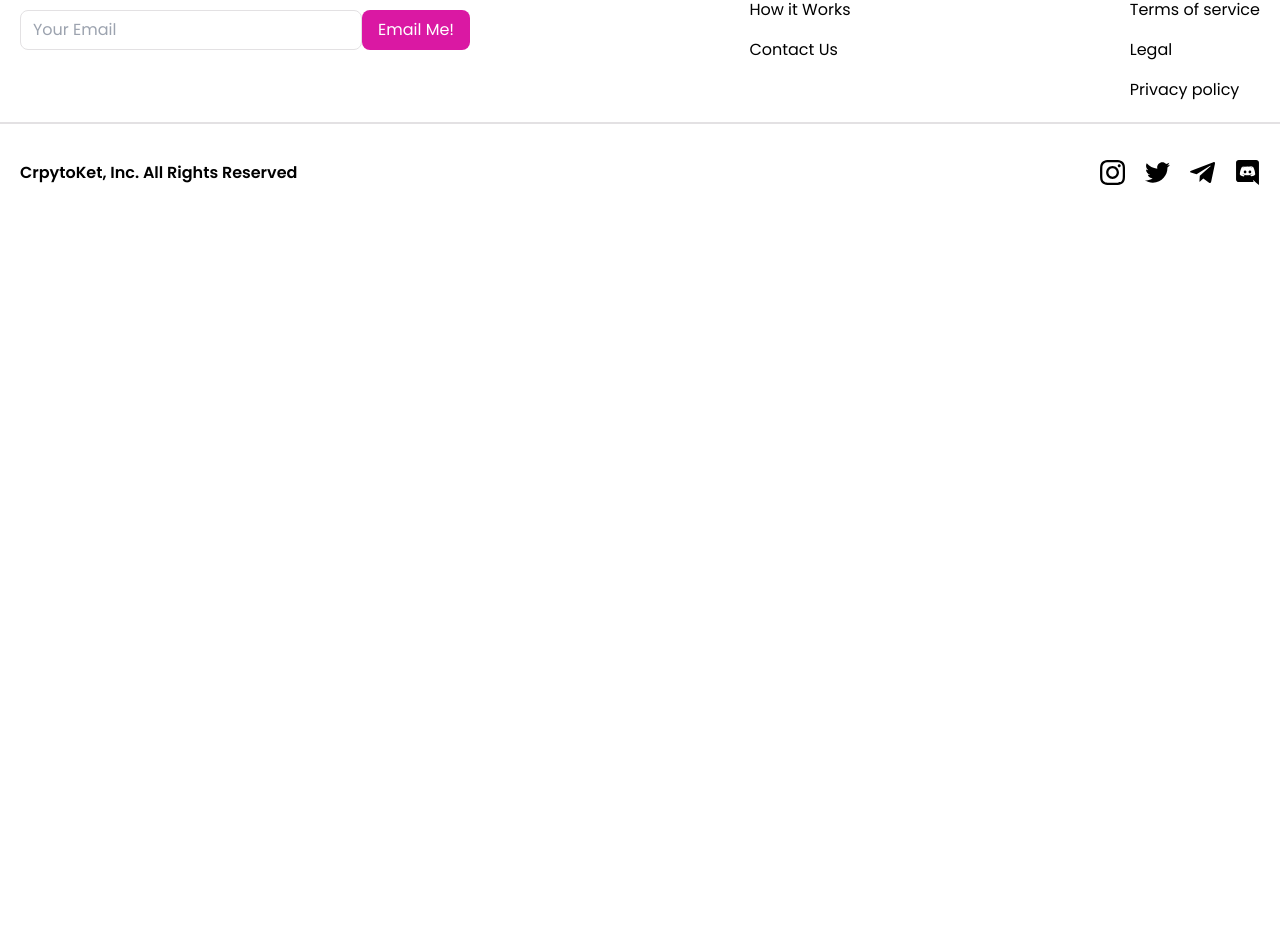
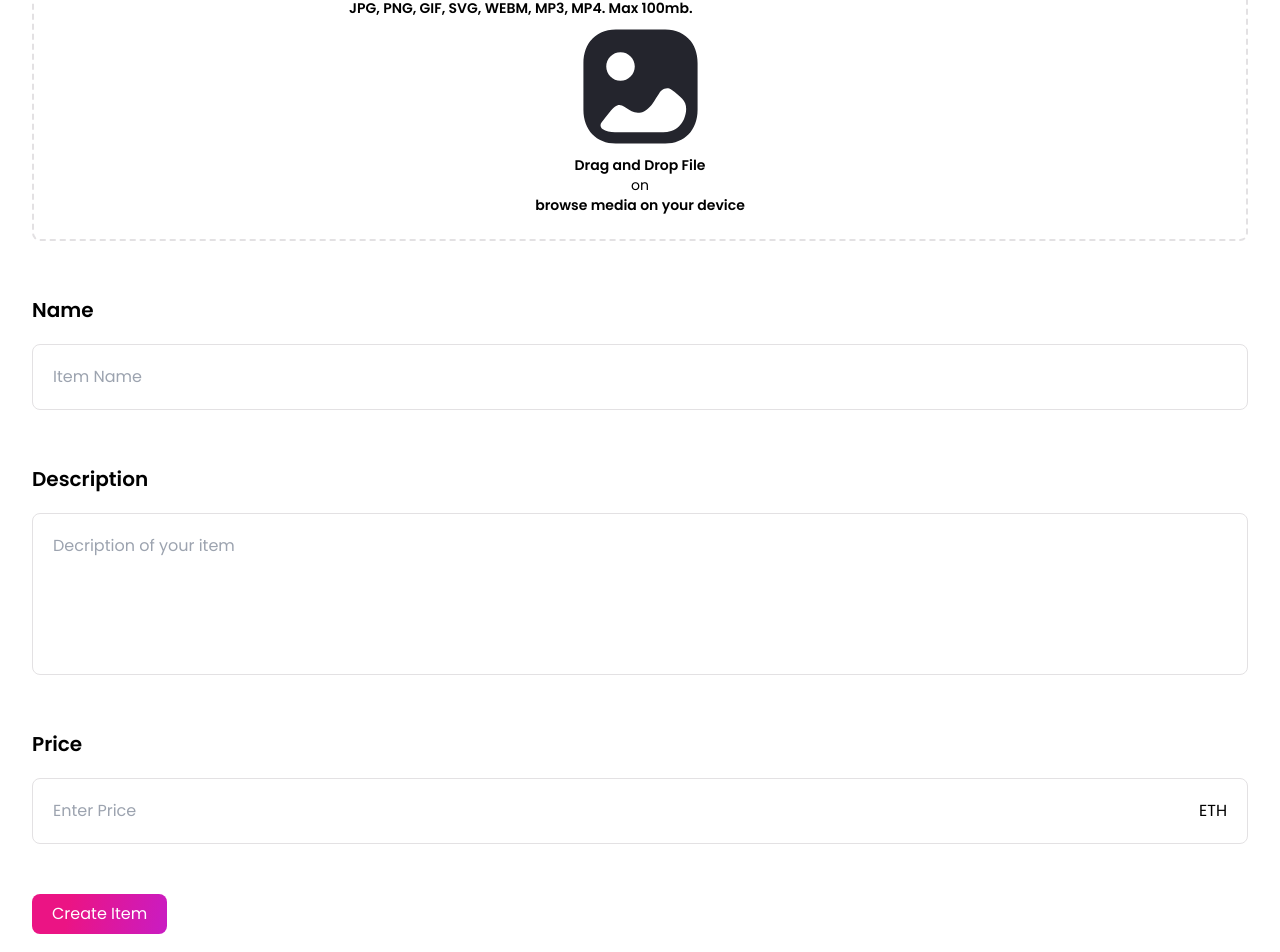
Before and after one commit to JohnGlod/crypto, a React (Create React App) app in the folder client/: page /create-item in a window 1280 px wide. Shown: the part 215-1167 px from the top of the page. Before the commit the page ends 800 px from the top, so only its background shows below. Built offline with nearby package versions, Linux system fonts and the light colour scheme.

Commit message:
created CreateItem page

```diff
--- a/client/src/components/Button.jsx
+++ b/client/src/components/Button.jsx
@@ -39,14 +39,20 @@ const SIZE = [
 };
  */
 
-export const Button = ({type, cName = '', url, title}) => {
+export const Button = ({ type, cName = '', url, title }) => {
   return type === 'submit' ? (
-    <button type={type} className={cName}>
+    <button
+      type={type}
+      className={`rounded-lg hover:opacity-80 duration-500 py-2 px-5 ${cName}`}
+    >
       {title}
     </button>
   ) : (
-    <button type='button' className={`rounded-lg hover:opacity-80 duration-500 py-2 px-5 ${cName}`}>
+    <button
+      type='button'
+      className={`rounded-lg hover:opacity-80 duration-500 py-2 px-5 ${cName}`}
+    >
       <NavLink to={url}>{title}</NavLink>
     </button>
   );
-}
+};
--- a/client/src/components/SocialList/index.jsx
+++ b/client/src/components/SocialList/index.jsx
@@ -4,12 +4,10 @@ import { IconTwitter } from './IconTwitter';
 import { IconDiscord } from './IconDiscord';
 
 import { useDarkMode } from '../../hooks/useDarkMode';
-import { useEffect } from 'react';
 
 export const SocialList = () => {
   const [isDarkMode] = useDarkMode();
   let colorIcons = isDarkMode ? 'white' : 'black';
-  console.log(isDarkMode);
   return (
     <ul className='flex gap-5 py-4'>
       <li >
--- a/client/src/hooks/useDarkMode.js
+++ b/client/src/hooks/useDarkMode.js
@@ -2,7 +2,7 @@ import { useEffect, useState } from "react"
 
 export const useDarkMode = () => {
   const isDefaultTheme = window?.matchMedia('(prefers-color-scheme: dark)').matches
-  const [isDarkMode, setDarkMode] = useState(() => isDefaultTheme ||localStorage.theme === 'dark' )
+  const [isDarkMode, setDarkMode] = useState(() => isDefaultTheme && localStorage.theme === 'dark' )
 
   const toggleDarkMode = () => {
     setDarkMode(!isDarkMode)
--- a/client/src/index.css
+++ b/client/src/index.css
@@ -4,7 +4,6 @@
   box-sizing: border-box;
   font-family: 'Poppins', sans-serif;
 }
-
 
 @tailwind base;
 @tailwind components;
@@ -40,3 +39,8 @@
   border-radius: 50%;
   background: rgba(255, 255, 255, 0.2);
 }
+
+
+textarea {
+  resize: none;
+}
--- a/client/src/pages/CreateItem.jsx
+++ b/client/src/pages/CreateItem.jsx
@@ -1,3 +1,84 @@
+import { Button } from '../components/Button';
+
 export const CreateItem = () => {
-  return <>CreateItem</>
+  const maxSizeFiles = 1e8;
+  return (
+    <section className='w-full p-8'>
+      <form action='#' className=''>
+        <fieldset className='flex flex-col gap-[55px] mb-[50px]'>
+          <legend className='font-bold hidden md:block'>Create new Item</legend>
+          <div>
+            <label className='font-bold flex flex-col text-xl mb-[20px] relative'>
+              Upload File
+              <input
+                type='file'
+                accept='.png, .jpg, .jpeg, .gif, .svg, .webm, .mp3, .mp4'
+                size={maxSizeFiles}
+                className={'absolute opacity-0 top-6 left-0 bg-red w-full h-[300px] cursor-pointer '}
+              />
+            </label>
+            <div className='border-dashed border-2 border-gray-light flex flex-col font-bold items-center p-6 rounded-lg items-center text-sm '>
+              <span className='w-2/4'>JPG, PNG, GIF, SVG, WEBM, MP3, MP4. Max 100mb.</span>
+              <img
+                className='w-[137px] h-[137px]'
+                src='/images/icons/image.svg'
+                alt='Upload File'
+              />
+              <div className='flex flex-col items-center'>
+                Drag and Drop File
+                <br />
+                <span className='font-normal'>on</span> browse media on your
+                device
+              </div>
+            </div>
+          </div>
+          <div className='w-full flex flex-col justify-between'>
+            <label className='font-bold mb-[20px] text-xl'>Name</label>
+            <input
+              className='w-full py-5 outline-none border border-solid border-gray-light rounded-lg px-5 focus:border-dark hover:border-dark'
+              type='text'
+              placeholder='Item Name'
+            />
+          </div>
+          <div className='w-full flex flex-col justify-between '>
+            <label for='description' className='font-bold mb-[20px] text-xl'>
+              Description
+            </label>
+            <textarea
+              id='description'
+              name='descr'
+              className='border border-solid border-gray-light rounded-lg px-5 focus:border-dark hover:border-dark w-full py-5 outline-none'
+              type='text'
+              cols={33}
+              rows={5}
+              placeholder='Decription of your item'
+            ></textarea>
+          </div>
+          <div className='w-full flex flex-col justify-between '>
+            <label for='price' className='font-bold mb-[20px] text-xl'>
+              Price
+            </label>
+            <div className='flex items-center border border-solid border-gray-light rounded-lg px-5 focus:border-dark hover:border-dark'>
+              <input
+                id='price'
+                name='price'
+                className='w-full py-5 outline-none'
+                type='number'
+                placeholder='Enter Price'
+                step={0.001}
+                max={1}
+                min={0.001}
+              />
+              <div className='flex'>ETH </div>
+            </div>
+          </div>
+        </fieldset>
+        <Button
+          type={'submit'}
+          cName={'color-accent text-white'}
+          title={'Create Item'}
+        />
+      </form>
+    </section>
+  );
 };
--- a/client/src/pages/Home.jsx
+++ b/client/src/pages/Home.jsx
@@ -1,7 +1,7 @@
 import { Card } from '../components';
 export const Home = () => {
   return (
-    <main className='p-5 flex flex-col gap-5 items-center'>
+    <main className='w-full p-5 flex flex-col gap-5 items-center'>
       <div className={`banner-bg color-accent w-full md:w-2/4 rounded-lg py-8 px-8 font-bold min-h-[150px] md:min-h-[300px] flex items-center content-center`}>
         <h1 className='dark:text-white text-xl md:text-3xl lg:text-5xl'>
           Discover, collect, and sell <br />
```
Also changed, not shown: client/public/images/icons/Image.svg (added).
